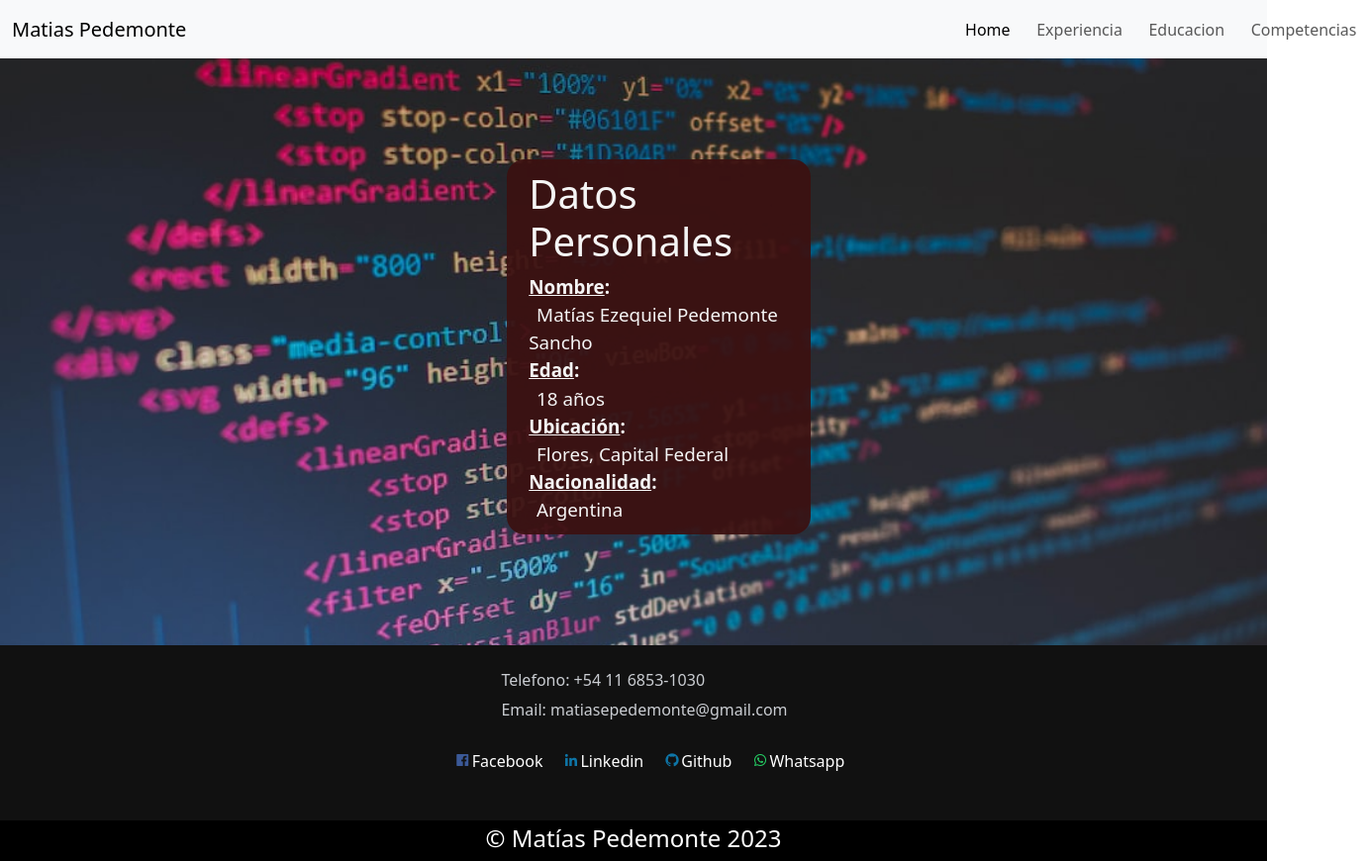
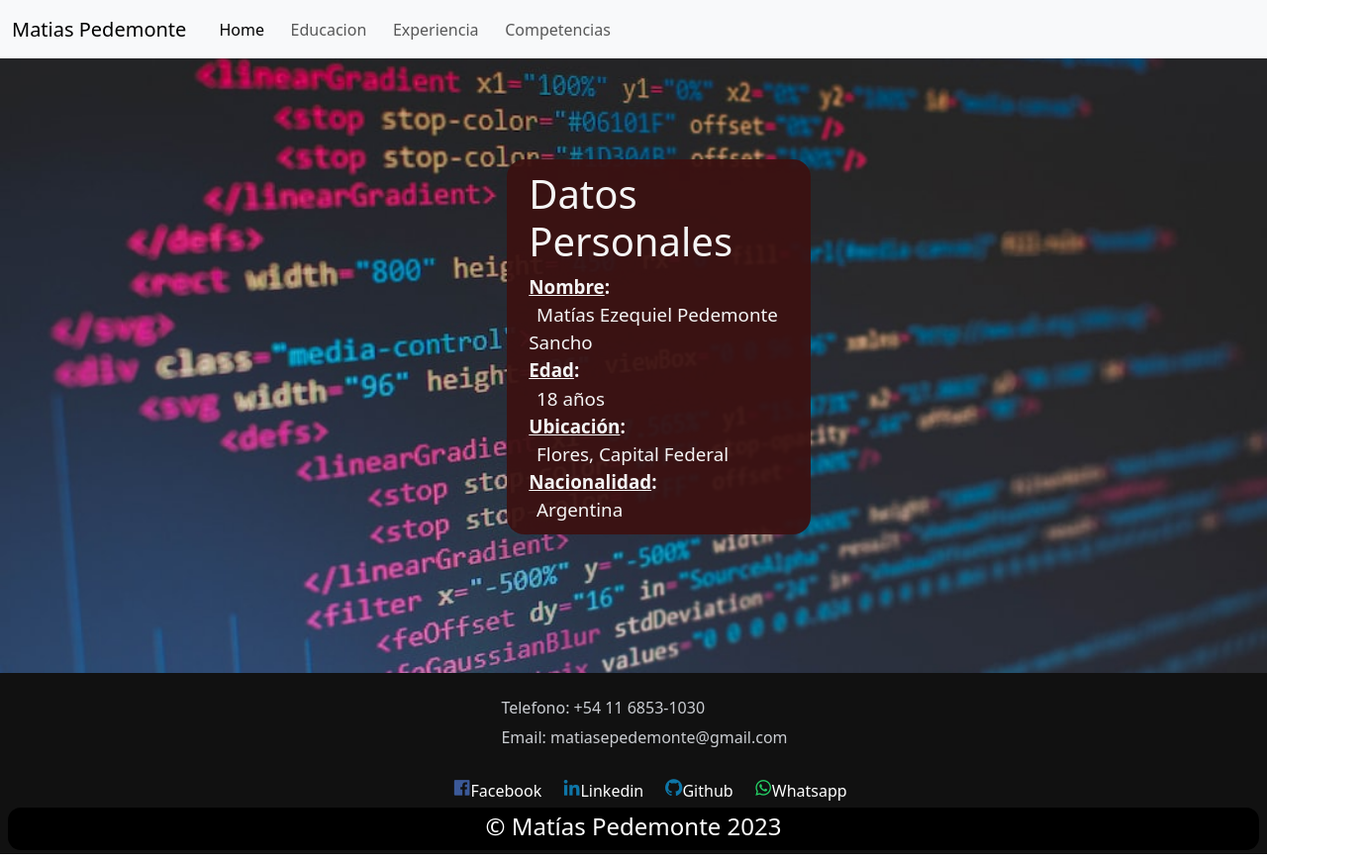
Before and after one commit to catafrulo/Desarrollo-Web, a plain HTML site: page datos_Personales.html in a window 1280 px wide. Shown: the whole page at 99% size, 1379 px wide, since content can reach past the window. Drawn offline with nearby package versions, Linux system fonts and the light colour scheme.

Commit message:
Arreglo de datos_Personales y archivos de diseño

```diff
--- a/datos_Personales.html
+++ b/datos_Personales.html
@@ -27,10 +27,10 @@
                 <a class="nav-link active" aria-current="page" href="index.html">Home</a>
               </li>
               <li class="nav-item">
-                <a class="nav-link" href="experiencia.html">Experiencia</a>
+                <a class="nav-link" href="educacion.html">Educacion</a>
               </li>
               <li class="nav-item">
-                <a class="nav-link" href="educacion.html">Educacion</a>
+                <a class="nav-link" href="experiencia.html">Experiencia</a>
               </li>
               <li class="nav-item">
                 <a class="nav-link" href="competencias.html">Competencias</a>
--- a/styles/diseño.css
+++ b/styles/diseño.css
@@ -3,16 +3,13 @@
     margin: 0.4%;
 }
 
-.navbar-brand{
-    padding-right: 69%;
-}
-
 .nav-link:hover{
     background: #ff96ad;
     box-shadow: 0 0 5px #ff96ad, 0 0 25px
-    #ff96ad, 00 50px #ff96ad,
-    0 0 200px #ff96ad;
+    #ff96ad,
 }
+
+
 
 .experiencia{
     padding-left: 82%;
@@ -51,19 +48,19 @@
 }
 
  .name{
-    text-align: center;
+
+    text-align: justify;
     justify-content: center;
     padding-top: 5%;
  }
 
- .present{
-    text-align: center;
-
- }
+.present{
+    display: grid;
+    place-items: center;
+}
 
 .nav-link{
-    text-align: center;
-
+    text-align: justify;
     display: flex;
 }
 
--- a/styles/diseño2.css
+++ b/styles/diseño2.css
@@ -1,10 +1,6 @@
 .nav-item{
     padding-left: 2%;
     margin: 0.4%;
-}
-
-.navbar-brand{
-    padding-right: 60%;
 }
 
 .nav-link:hover{
@@ -17,16 +13,11 @@
     display: block;
 }
 
-.experiencia{
-    padding-left: 82%;
-    padding-right: 0.2%;
-}
-
 .bx{
     padding: 0.9%;
     padding-left: 0%;
     padding-top: 1%;
-    font-size: 180%;
+    padding-right: 2.4vh;
 }
 
 
@@ -56,7 +47,6 @@
         width: 100%;
         left: 0%;
     }
-
 }
 
 .footrer-main{
@@ -79,6 +69,7 @@
 }
 
 .lista li span{
+    padding-top: 0;
     padding: 3%;
 }
 
@@ -104,9 +95,7 @@
     position: absolute;
     justify-content: center;
     width: 100%;
-    height: 98vh;
-
-
+    height: 100vh;
 }
 
 .bloques{
--- a/styles/diseñofooter.css
+++ b/styles/diseñofooter.css
@@ -1,3 +1,7 @@
+body{
+    position: absolute;
+}
+
 
 .f-menu{
     flex-direction: column;
@@ -5,14 +9,12 @@
 }
 
 footer{
-    position: absolute;
-    bottom: -14vh;
-    left: 0;
-    right: 0;
+    position: relative;
+    bottom: -17.5vh;
     background: #111;
-    height: 27vh;
+    height: 22.875vh;
     width: 100vw;
-        padding-top: 25px;
+    padding-top: 25px;
     color: #fff;
 }
 
@@ -50,16 +52,12 @@ footer{
 
 .socials a:hover{
     transition: 130ms ease-in;
-    border-radius: 50%;
-    border: 1.1px solid white;
+    font-size: 1.2rem;
     padding: 8px;
-    background-color: #ff96ad1c;
-    box-shadow: 0 0 5px #ff96ad8c, 0 0 25px
-    #ff96ad4a;
 }
 
 .socials a i{
-    font-size: 1rem;
+    font-size: 1.3rem;
     width: 18px;
     transition: color .4s ease;
 
@@ -70,9 +68,16 @@ footer{
 }
 
 .footer-bottom{
+    position: absolute;
+    bottom: -0.5vh;
+    left: 0;
+    right: 0;
     background: #000;
-    padding: 1px;
-    padding-top: 4px;
+    margin: 1vh;
+    padding-top: 4.7px;
+    padding-bottom: 1px;
+    border-top: 0;
+    border-radius: 13px;
     text-align: center;
 }
 
@@ -81,9 +86,10 @@ footer{
     display: block;
 }
 
-@media (min-width:400px) {
+@media (min-width:800px) {
 .footer-menu ul{
   display: flex;
+  bottom: 100vh;
   margin-top: 1%;
   margin-bottom: 0%;
 }
```
